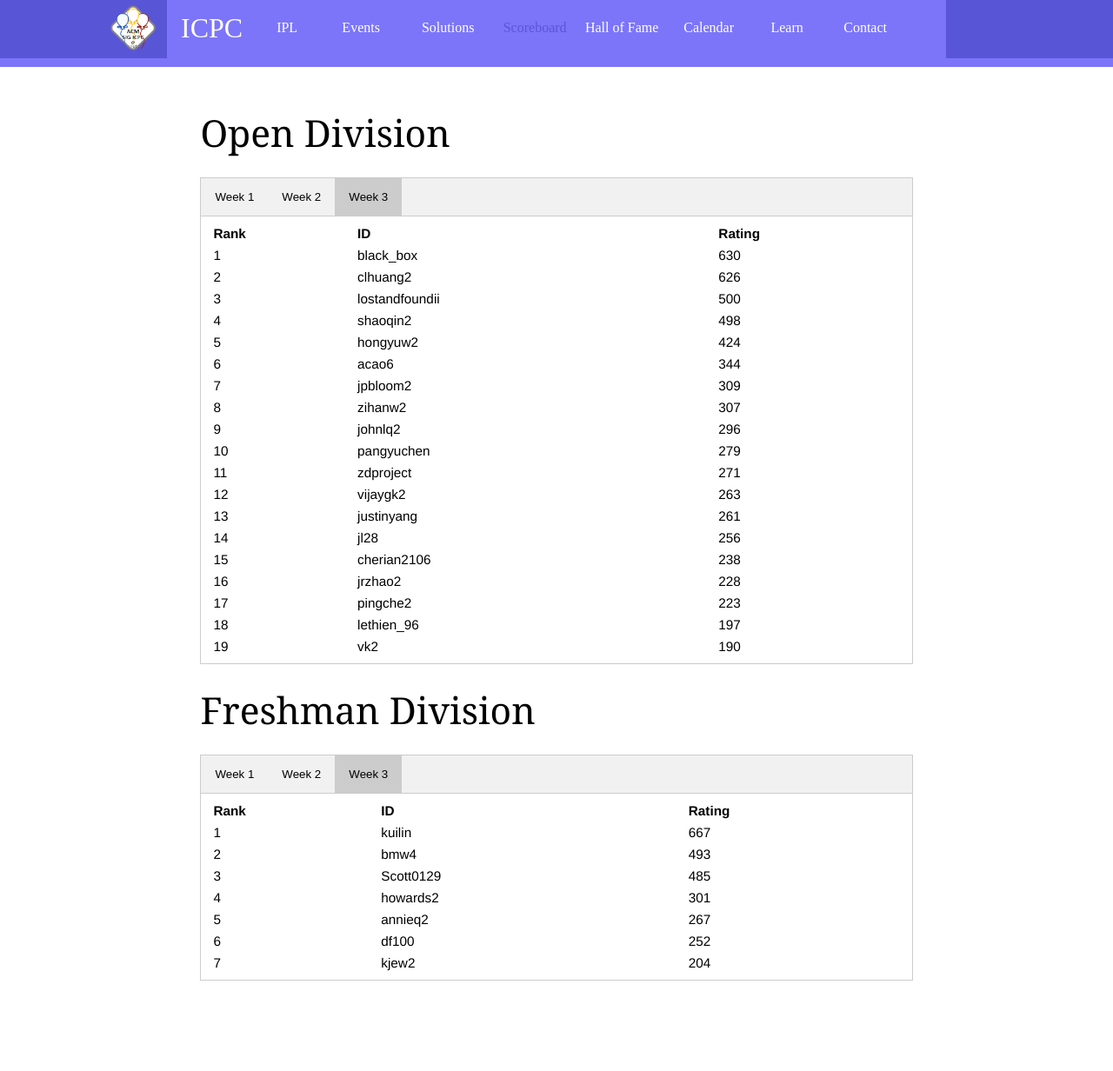
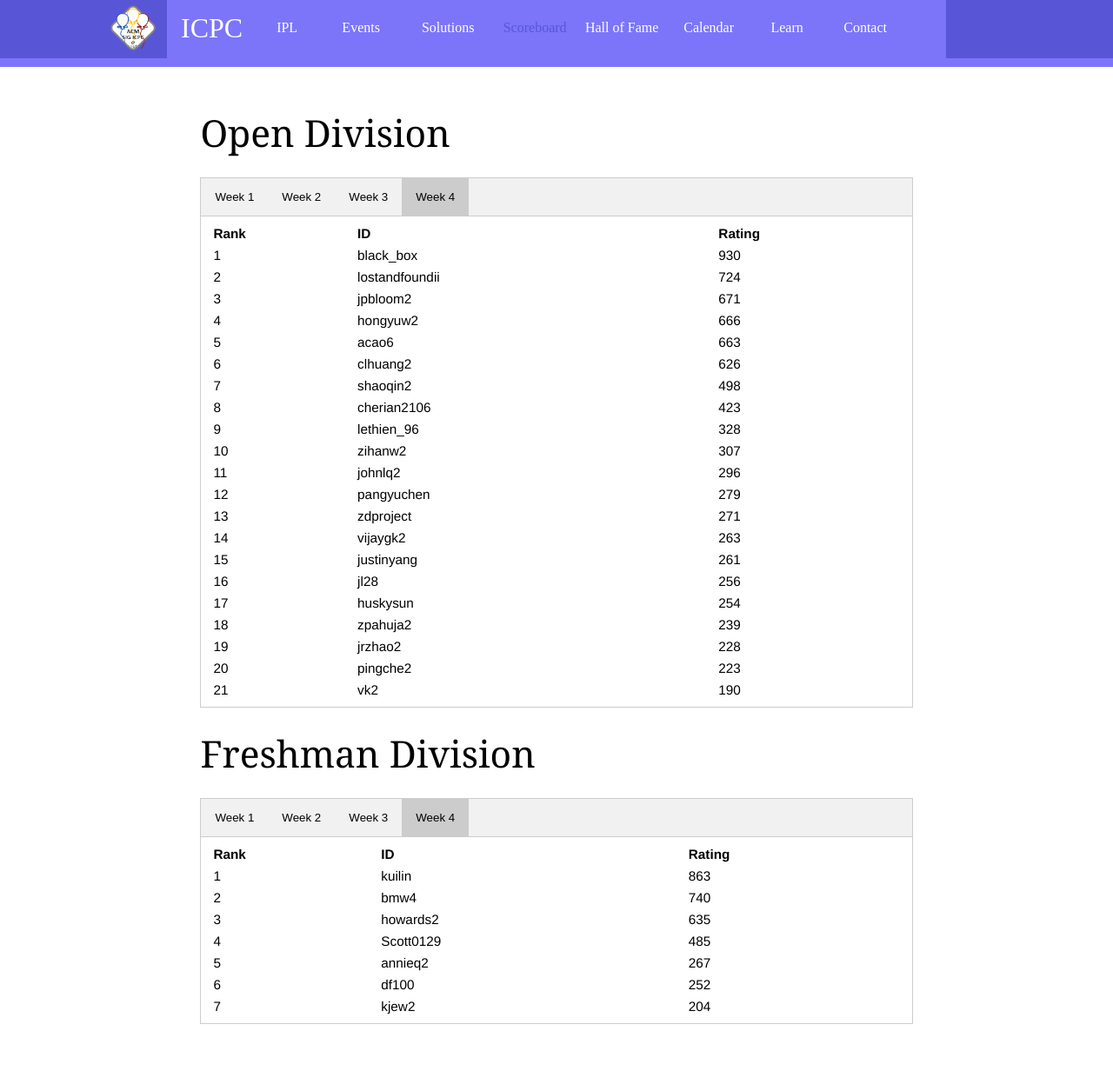
Before and after one commit to acm-uiuc/icpc-website, a Jekyll site: the page built from scoreboard.html, in a window 1280 px wide. Shown: the whole page at 87% size. Built offline with Jekyll 4.4.1, drawn with Linux system fonts in a browser that asks for light colours; nearby versions of some CDN libraries; some web fonts are replaced; before the commit the page ends 1182 px from its top, so only the background shows below that.

Commit message:
scoreboard updated

```diff
--- a/scoreboard.html
+++ b/scoreboard.html
@@ -24,6 +24,12 @@
         id="open_week3"
     >
         Week 3
+    </button>
+    <button class="open_tablinks"
+        onclick="displayScoreboard(event, 'open_w4')"
+        id="open_week4"
+    >
+        Week 4
     </button>
 </div>
 
@@ -294,6 +300,121 @@
 </table>
 </div>
 
+<div id='open_w4' class='open_tabcontent'>
+<table style="width:100%">
+<tr>
+	<th>Rank</th>
+	<th>ID</th>
+	<th>Rating</th>
+</tr>
+<tr>
+	<td> 1 </td>
+	<td> black_box </td>
+	<td> 930 </td>
+</tr>
+<tr>
+	<td> 2 </td>
+	<td> lostandfoundii </td>
+	<td> 724 </td>
+</tr>
+<tr>
+	<td> 3 </td>
+	<td> jpbloom2 </td>
+	<td> 671 </td>
+</tr>
+<tr>
+	<td> 4 </td>
+	<td> hongyuw2 </td>
+	<td> 666 </td>
+</tr>
+<tr>
+	<td> 5 </td>
+	<td> acao6 </td>
+	<td> 663 </td>
+</tr>
+<tr>
+	<td> 6 </td>
+	<td> clhuang2 </td>
+	<td> 626 </td>
+</tr>
+<tr>
+	<td> 7 </td>
+	<td> shaoqin2 </td>
+	<td> 498 </td>
+</tr>
+<tr>
+	<td> 8 </td>
+	<td> cherian2106 </td>
+	<td> 423 </td>
+</tr>
+<tr>
+	<td> 9 </td>
+	<td> lethien_96 </td>
+	<td> 328 </td>
+</tr>
+<tr>
+	<td> 10 </td>
+	<td> zihanw2 </td>
+	<td> 307 </td>
+</tr>
+<tr>
+	<td> 11 </td>
+	<td> johnlq2 </td>
+	<td> 296 </td>
+</tr>
+<tr>
+	<td> 12 </td>
+	<td> pangyuchen </td>
+	<td> 279 </td>
+</tr>
+<tr>
+	<td> 13 </td>
+	<td> zdproject </td>
+	<td> 271 </td>
+</tr>
+<tr>
+	<td> 14 </td>
+	<td> vijaygk2 </td>
+	<td> 263 </td>
+</tr>
+<tr>
+	<td> 15 </td>
+	<td> justinyang </td>
+	<td> 261 </td>
+</tr>
+<tr>
+	<td> 16 </td>
+	<td> jl28 </td>
+	<td> 256 </td>
+</tr>
+<tr>
+	<td> 17 </td>
+	<td> huskysun </td>
+	<td> 254 </td>
+</tr>
+<tr>
+	<td> 18 </td>
+	<td> zpahuja2 </td>
+	<td> 239 </td>
+</tr>
+<tr>
+	<td> 19 </td>
+	<td> jrzhao2 </td>
+	<td> 228 </td>
+</tr>
+<tr>
+	<td> 20 </td>
+	<td> pingche2 </td>
+	<td> 223 </td>
+</tr>
+<tr>
+	<td> 21 </td>
+	<td> vk2 </td>
+	<td> 190 </td>
+</tr>
+</table>
+</div>
+
 <br>
 <h1 class="title">Freshman Division</h1>
 <br>
@@ -316,6 +437,12 @@
         id="freshman_week3"
     >
         Week 3
+    </button>
+    <button class="freshman_tablinks"
+        onclick="displayScoreboard(event, 'freshman_w4')"
+        id="freshman_week4"
+    >
+        Week 4
     </button>
 </div>
 
@@ -456,6 +583,51 @@
 </table>
 </div>
 
+<div id='freshman_w4' class='freshman_tabcontent'>
+<table style="width:100%">
+<tr>
+	<th>Rank</th>
+	<th>ID</th>
+	<th>Rating</th>
+</tr>
+<tr>
+	<td> 1 </td>
+	<td> kuilin </td>
+	<td> 863 </td>
+</tr>
+<tr>
+	<td> 2 </td>
+	<td> bmw4 </td>
+	<td> 740 </td>
+</tr>
+<tr>
+	<td> 3 </td>
+	<td> howards2 </td>
+	<td> 635 </td>
+</tr>
+<tr>
+	<td> 4 </td>
+	<td> Scott0129 </td>
+	<td> 485 </td>
+</tr>
+<tr>
+	<td> 5 </td>
+	<td> annieq2 </td>
+	<td> 267 </td>
+</tr>
+<tr>
+	<td> 6 </td>
+	<td> df100 </td>
+	<td> 252 </td>
+</tr>
+<tr>
+	<td> 7 </td>
+	<td> kjew2 </td>
+	<td> 204 </td>
+</tr>
+</table>
+</div>
+
 <script>
 function displayScoreboard(evt, weekNum) {
     // Declare all variables
```
Also changed, not shown: other parts of scoreboard.html (+2 -2 lines).
